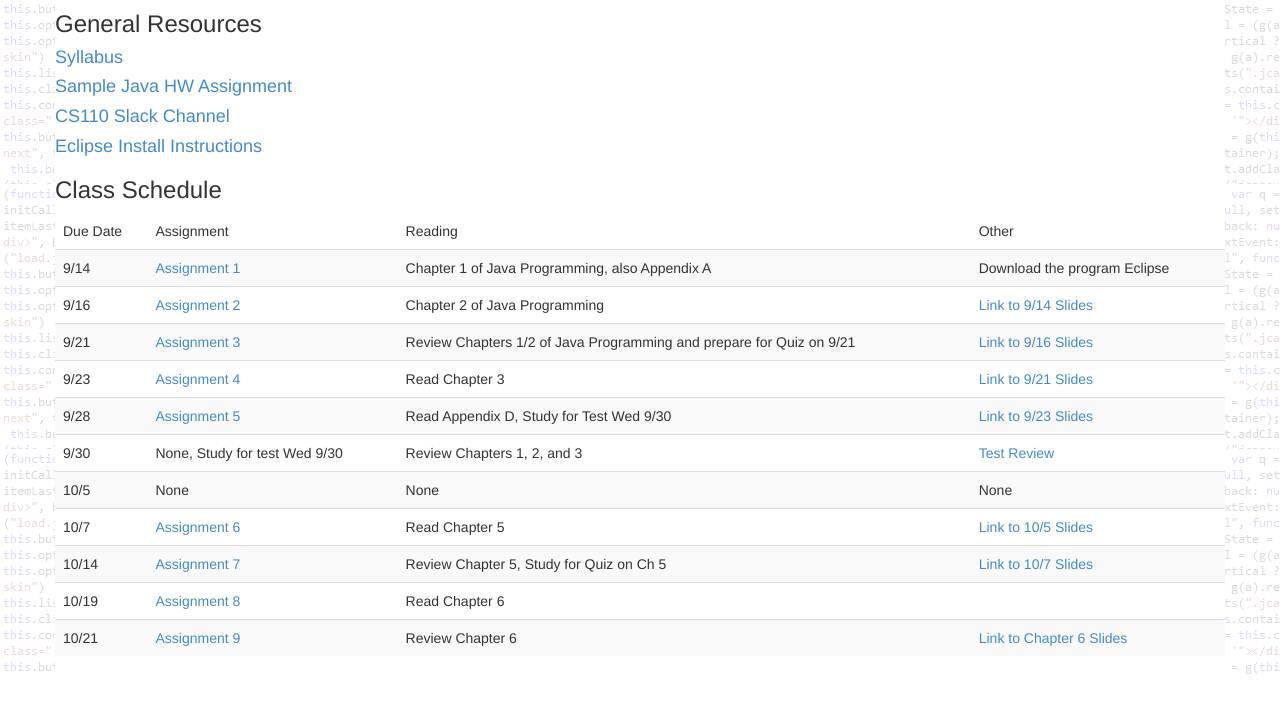
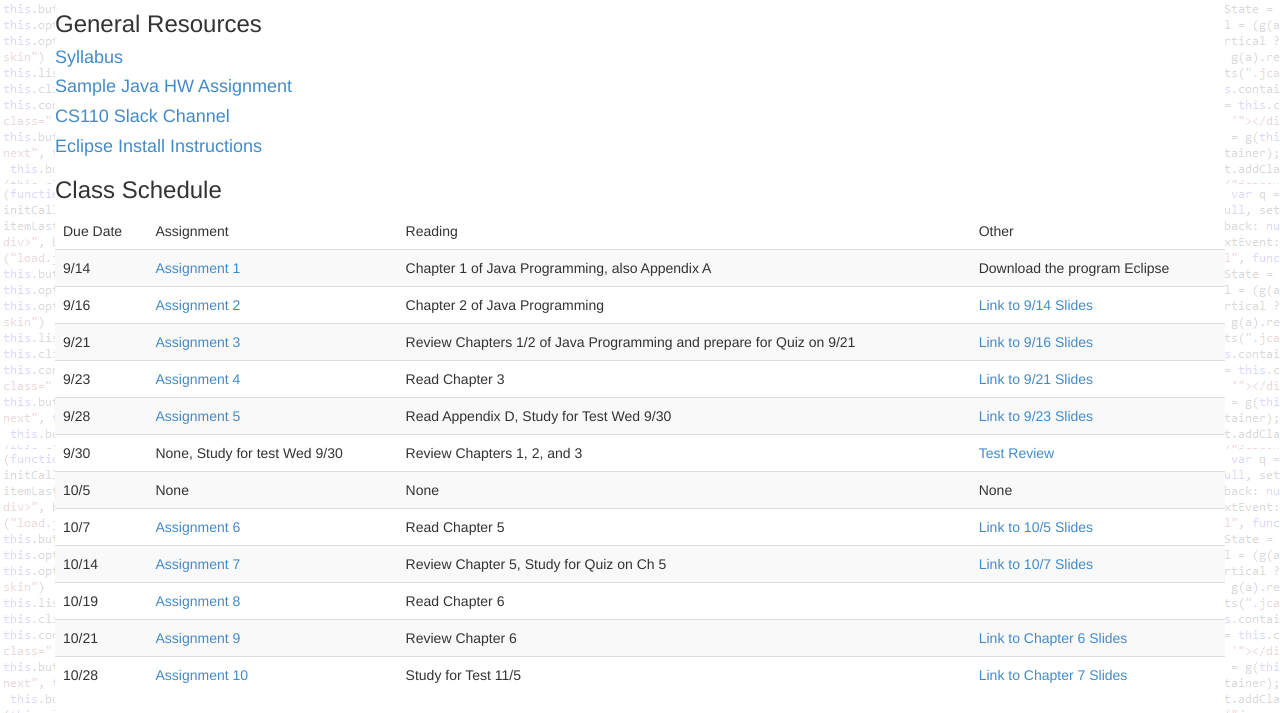
Before and after one commit to nickalex/nickalex.github.io, a plain HTML site: page cs110.html in a window 1280 px wide. Shown: the part 346-1059 px from the top of the page. Before the commit the page ends 1022 px from the top, so only its background shows below. Drawn offline with nearby package versions, Linux system fonts and the light colour scheme.

Commit message:
Added 10/26 class

```diff
--- a/cs110.html
+++ b/cs110.html
@@ -127,6 +127,13 @@
                 <td>Review Chapter 6</td>
                 <td><a href="https://drive.google.com/file/d/0B5HF1qz2C5-PUG9QcWlmN3AwS1k/view?usp=sharing">Link to Chapter 6 Slides</a></td>
 
+              </tr
+              <tr>
+                <td>10/28</td>
+                <td><a href="../Files/Assignment10.pdf">Assignment 10</a></td>
+                <td>Study for Test 11/5</td>
+                <td><a href="https://drive.google.com/file/d/0B5HF1qz2C5-PdFZ6ZVA4UjJnT2M/view?usp=sharing">Link to Chapter 7 Slides</a></td>
+
               </tr>
 
 
```
Also changed, not shown: 1 other file.
